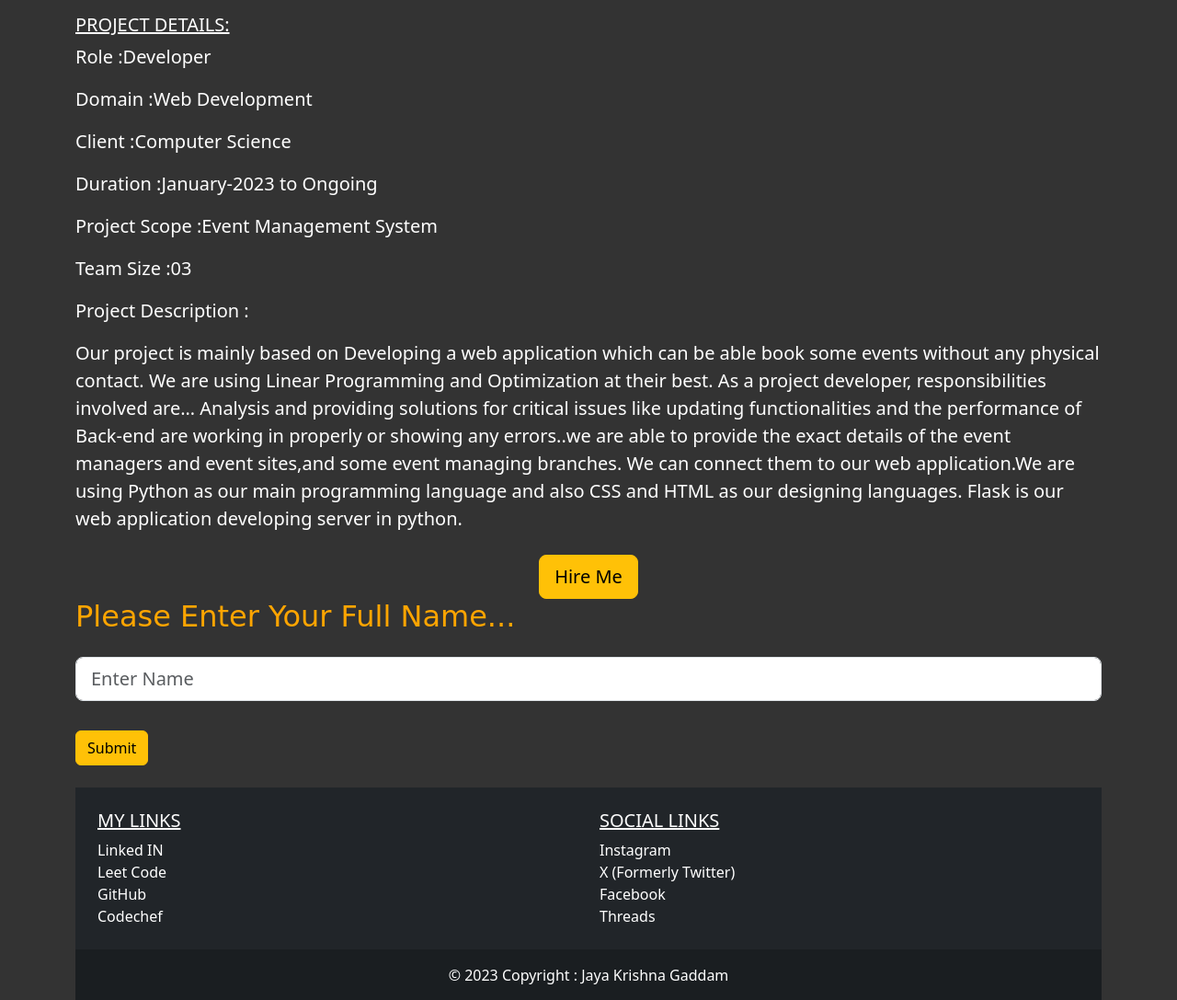
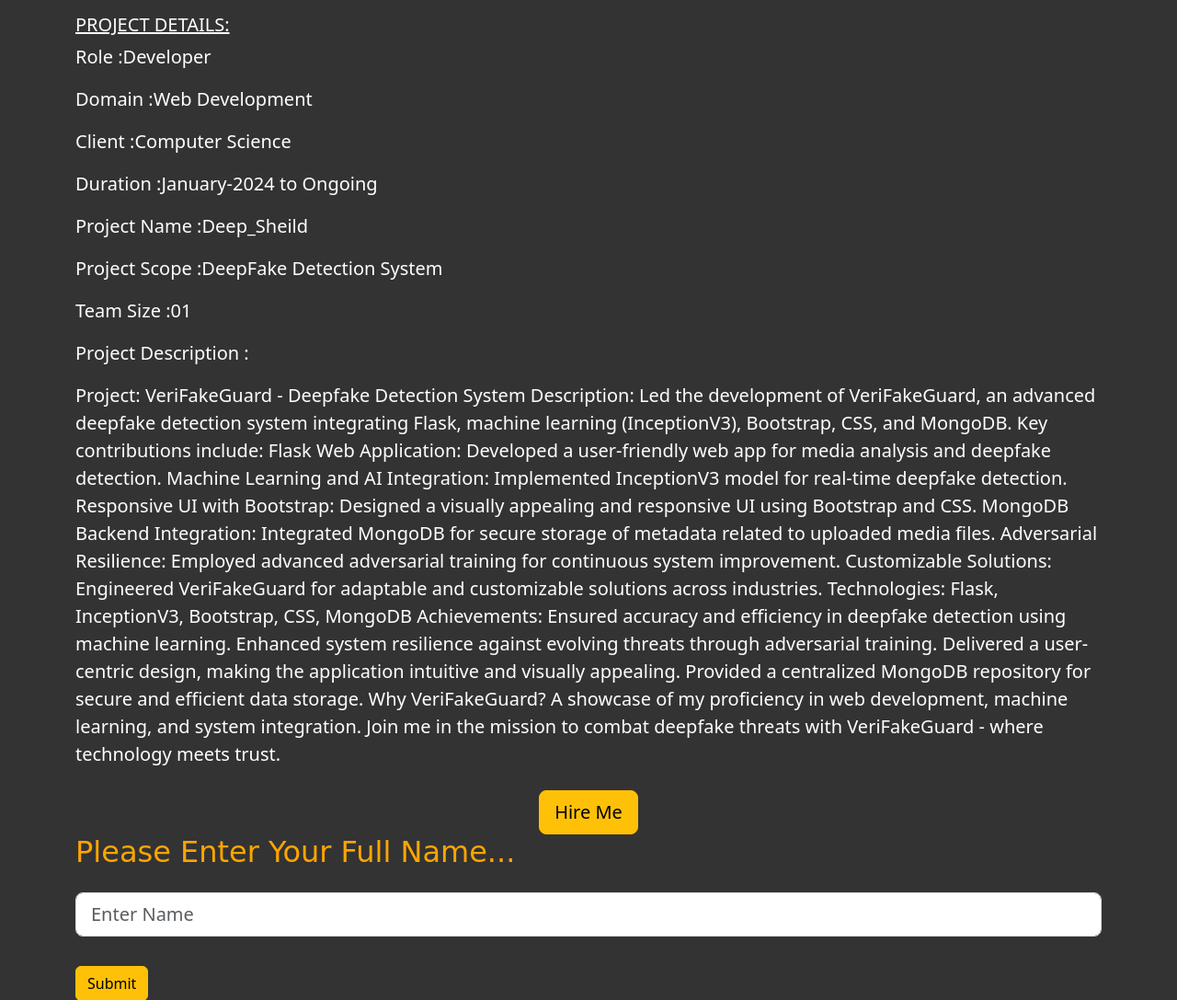
Before and after one commit to jayakrishnagaddam/Profile-JayaKrishna, a Flask app: page / in a window 1280 px wide. Shown: the part 3055-4142 px from the top of the page at 92% size. Run offline with Flask 3, Linux system fonts and the light colour scheme; some libraries are stand-ins or nearby versions.

Commit message:
Update mainpage.html

```diff
--- a/templates/mainpage.html
+++ b/templates/mainpage.html
@@ -76,13 +76,45 @@
   <p class="lead"style="font-size:20px; "><b>Role :</b>Developer</p>
   <p class="lead"style="font-size:20px; "><b>Domain :</b>Web Development</p>
   <p class="lead"style="font-size:20px; "><b>Client :</b>Computer Science</p>
-  <p class="lead"style="font-size:20px; "><b>Duration :</b>January-2023 to Ongoing</p>
-  <p class="lead" style="font-size:20px;"><b>Project Scope :</b>Event Management System</p>
-  <p class="lead" style="font-size:20px; "><b>Team Size :</b>03</p>
+  <p class="lead"style="font-size:20px; "><b>Duration :</b>January-2024 to Ongoing</p>
+  <p class="lead"style="font-size:20px; "><b>Project Name :</b>Deep_Sheild</p>
+  <p class="lead" style="font-size:20px;"><b>Project Scope :</b>DeepFake Detection System</p>
+  <p class="lead" style="font-size:20px; "><b>Team Size :</b>01</p>
   <p class="lead"style="font-size:20px; "><b>Project Description :</b></p>
-  <p class="lead" style="font-size:20px; ">	Our project is mainly based on Developing a web application which can be able book some events without any physical  contact.
-  We are using  Linear Programming and Optimization at their best. As a project developer, responsibilities involved are…
-Analysis and providing solutions for critical issues like updating functionalities and the performance of Back-end are working in properly or showing any errors..we are able to provide the exact details of the event managers and event sites,and some event managing branches. We can connect them to our web application.We are using  Python as our main programming language and also CSS and HTML as our designing languages. Flask is our web application developing server in python.
+  <p class="lead" style="font-size:20px; ">Project: VeriFakeGuard - Deepfake Detection System
+Description:
+
+Led the development of VeriFakeGuard, an advanced deepfake detection system integrating Flask, machine learning (InceptionV3), Bootstrap, CSS, and MongoDB. Key contributions include:
+
+Flask Web Application:
+
+Developed a user-friendly web app for media analysis and deepfake detection.
+Machine Learning and AI Integration:
+
+Implemented InceptionV3 model for real-time deepfake detection.
+Responsive UI with Bootstrap:
+
+Designed a visually appealing and responsive UI using Bootstrap and CSS.
+MongoDB Backend Integration:
+
+Integrated MongoDB for secure storage of metadata related to uploaded media files.
+Adversarial Resilience:
+
+Employed advanced adversarial training for continuous system improvement.
+Customizable Solutions:
+
+Engineered VeriFakeGuard for adaptable and customizable solutions across industries.
+Technologies:
+
+Flask, InceptionV3, Bootstrap, CSS, MongoDB
+Achievements:
+
+Ensured accuracy and efficiency in deepfake detection using machine learning.
+Enhanced system resilience against evolving threats through adversarial training.
+Delivered a user-centric design, making the application intuitive and visually appealing.
+Provided a centralized MongoDB repository for secure and efficient data storage.
+Why VeriFakeGuard?
+A showcase of my proficiency in web development, machine learning, and system integration. Join me in the mission to combat deepfake threats with VeriFakeGuard - where technology meets trust.
 </p>
   <div class="text-center mt-4">
       <a href="{{url_for('contact')}}" class="btn btn-warning btn-lg">Hire Me</a>
```
